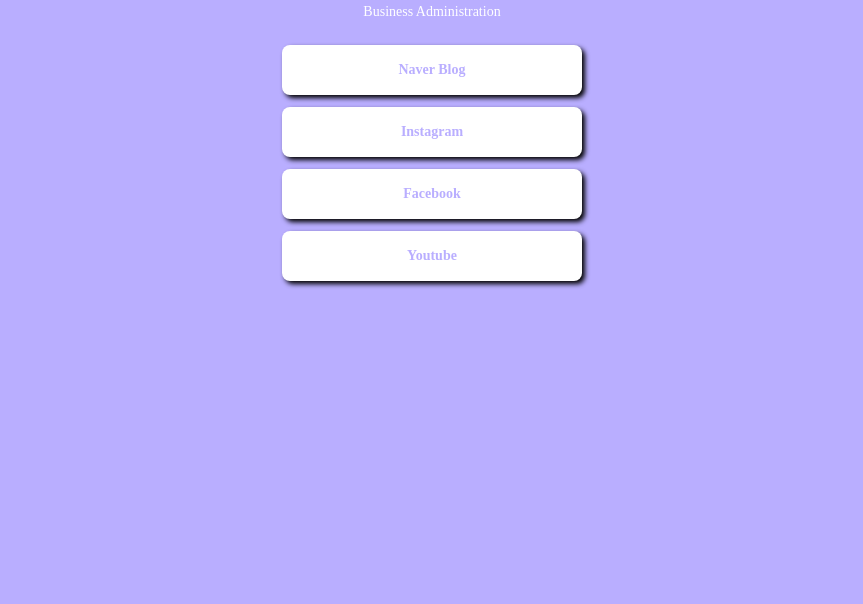
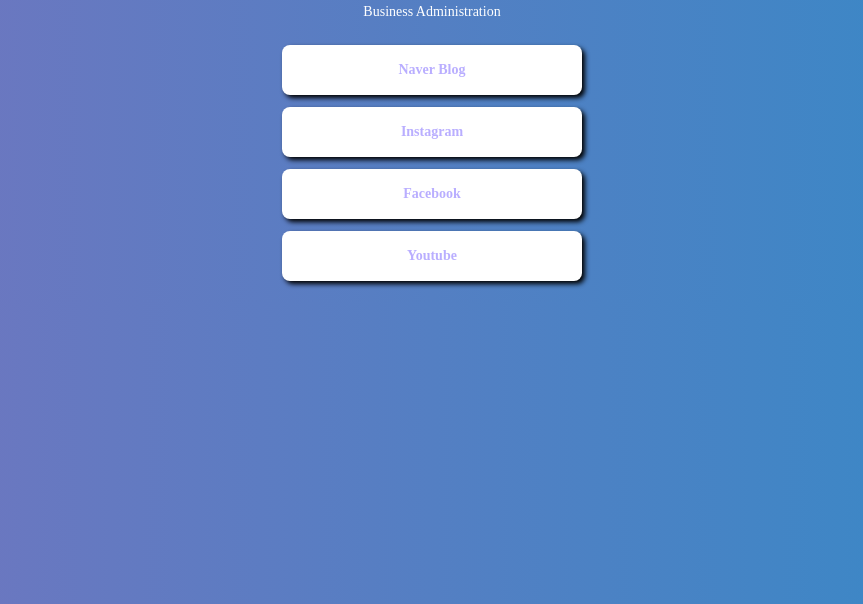
Before and after one commit to woobin125/mypage, a plain HTML site: page index.html in a window 1280 px wide. Shown: the part 196-800 px from the top of the page, without its empty margins (208-1071 px from the left). Drawn offline with Linux system fonts and the light colour scheme; a web font is replaced by a local one.

Commit message:
Update index.html

```diff
--- a/index.html
+++ b/index.html
@@ -14,7 +14,9 @@
                 font-family: "Pretendard",serif;
             }
            body {
-            background-color: #b9aeff;
+            background: #7474BF;  /* fallback for old browsers */
+            background: -webkit-linear-gradient(to left, #348AC7, #7474BF);  /* Chrome 10-25, Safari 5.1-6 */
+            background: linear-gradient(to left, #348AC7, #7474BF); /* W3C, IE 10+/ Edge, Firefox 16+, Chrome 26+, Opera 12+, Safari 7+ */;
            }
            .profile {
                 width: 100px;
```
